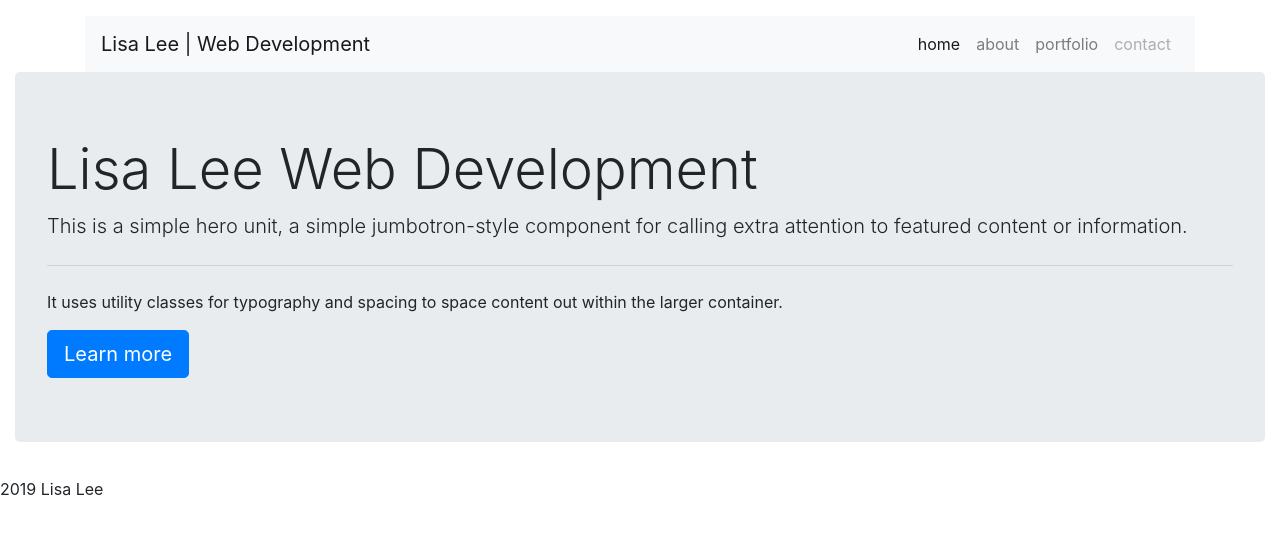
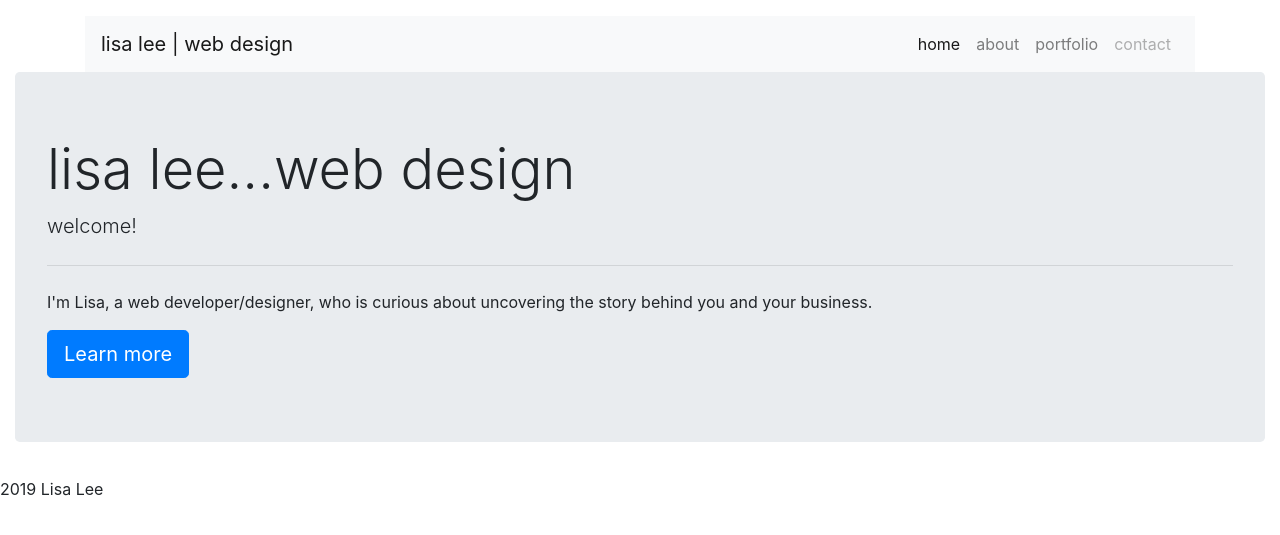
Before and after one commit to LisaLeeNM/lisa-pwp, a PHP site: page /milestone-3.php in a window 1280 px wide. Shown: the top 535 px of the page. Run offline with PHP 8.4, Linux system fonts and the light colour scheme.

Commit message:
add draft text for jumbotron page

```diff
--- a/public_html/documentation/milestone-3.php
+++ b/public_html/documentation/milestone-3.php
@@ -22,7 +22,7 @@
 		<header>
 			<div class="container pt-3">
 				<nav class="navbar navbar-expand-lg navbar-light bg-light">
-					<a class="navbar-brand" href="#">Lisa Lee | Web Development</a>
+					<a class="navbar-brand" href="#">lisa lee | web design</a>
 					<button class="navbar-toggler" type="button" data-toggle="collapse" data-target="#navbarNav" aria-controls="navbarNav" aria-expanded="false" aria-label="Toggle navigation">
 						<span class="navbar-toggler-icon"></span>
 					</button>
@@ -52,10 +52,10 @@
 				<div class="row">
 					<div class="col">
 						<div class="jumbotron">
-							<h1 class="display-4">Lisa Lee Web Development</h1>
-							<p class="lead">This is a simple hero unit, a simple jumbotron-style component for calling extra attention to featured content or information.</p>
+							<h1 class="display-4">lisa lee...web design</h1>
+							<p class="lead">welcome!</p>
 							<hr class="my-4">
-							<p>It uses utility classes for typography and spacing to space content out within the larger container.</p>
+							<p>I'm Lisa, a web developer/designer, who is curious about uncovering the story behind you and your business.</p>
 							<a class="btn btn-primary btn-lg" href="#" role="button">Learn more</a>
 						</div>
 					</div>
```
